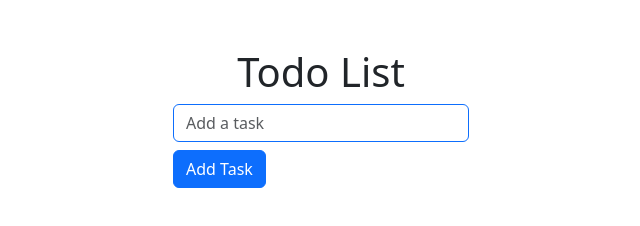
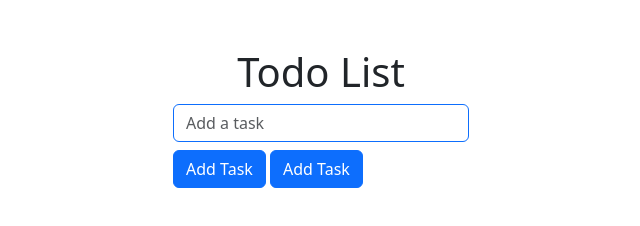
Before and after one commit to Nileshp4321/OCTANET_JUNE, a plain HTML site: page Task-2/index.html in a window 1280 px wide. Shown: the whole page, without its empty margins (319-959 px from the left). Drawn offline with nearby package versions, Linux system fonts and the light colour scheme.

Commit message:
Add task button added

```diff
--- a/Task-2/index.html
+++ b/Task-2/index.html
@@ -16,6 +16,7 @@
     <input id="taskInput" type="text" placeholder="Add a task" class="form-control border border-primary" required>
 </div>
     <button onclick="addTask()" class="btn btn-primary mt-2">Add Task</button>
+    <button onclick="addTask()" class="btn btn-primary mt-2">Add Task</button>
     <ul id="taskList"></ul>
 </div>
 
```
